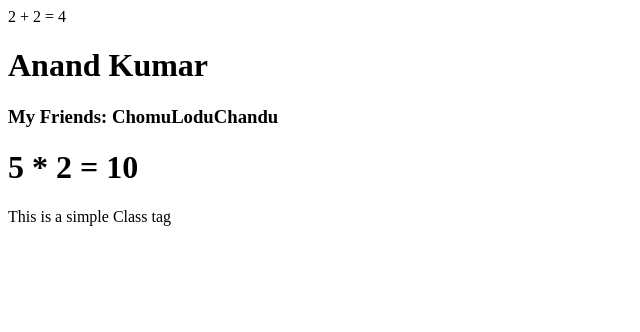
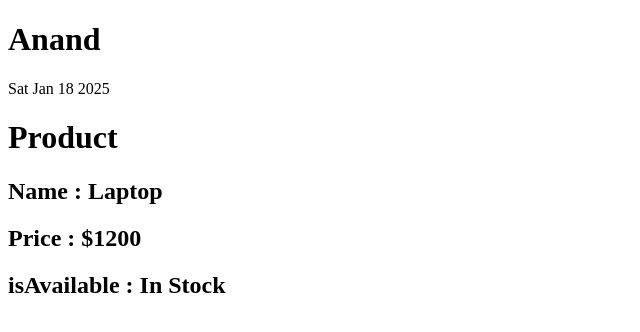
Before and after one commit to anandku06/ReactJs_Leveling, a React (Vite) app in the folder React_learns/: page / in a window 1280 px wide. Shown: the top 332 px of the page, without its empty margins (0-640 px from the left). Built offline with nearby package versions, Linux system fonts and the light colour scheme.

Commit message:
add Greetings and ProductInfo components; update App component to render them

```diff
--- a/React_learns/src/components/App.jsx
+++ b/React_learns/src/components/App.jsx
@@ -2,13 +2,16 @@ import Footer from "./Footer.jsx";
 import Header from "./Header.jsx";
 import MainComponent from "./MainContent.jsx";
 import WelcomeMessage from "./WelcomeMessage.jsx";
-import JSXRules from './JSXRules.jsx'
+import JSXRules from "./JSXRules.jsx";
 import Expressions from "./Expressions.jsx";
+import Greetings from "./Greetings.jsx";
+import ProductInfo from "./ProductInfo.jsx";
 
 const App = () => {
   return (
     <>
-      <Expressions />
+      <Greetings />
+      <ProductInfo />
     </>
   );
 }; // first letter of the function should be capitalise and should always return a HTML container
--- /dev/null
+++ b/React_learns/src/components/Greetings.jsx
@@ -0,0 +1,15 @@
+import React from 'react'
+
+const Greetings = () => {
+    const name = "Anand"
+    const day = new Date()
+
+  return (
+    <div>
+        <h1>{name}</h1>
+        <p>{day.toDateString()}</p>
+    </div>
+  )
+}
+
+export default Greetings
--- /dev/null
+++ b/React_learns/src/components/ProductInfo.jsx
@@ -0,0 +1,19 @@
+import React from "react";
+
+const ProductInfo = () => {
+  const product = {
+    name: "Laptop",
+    price: "$1200",
+    availability: "In Stock",
+  };
+  const {name, price, availability} = product
+
+  return <div>
+    <h1>Product</h1>
+    <h2>Name : {name}</h2>
+    <h2>Price : {price}</h2>
+    <h2>isAvailable : {availability}</h2>
+  </div>;
+};
+
+export default ProductInfo;
```
